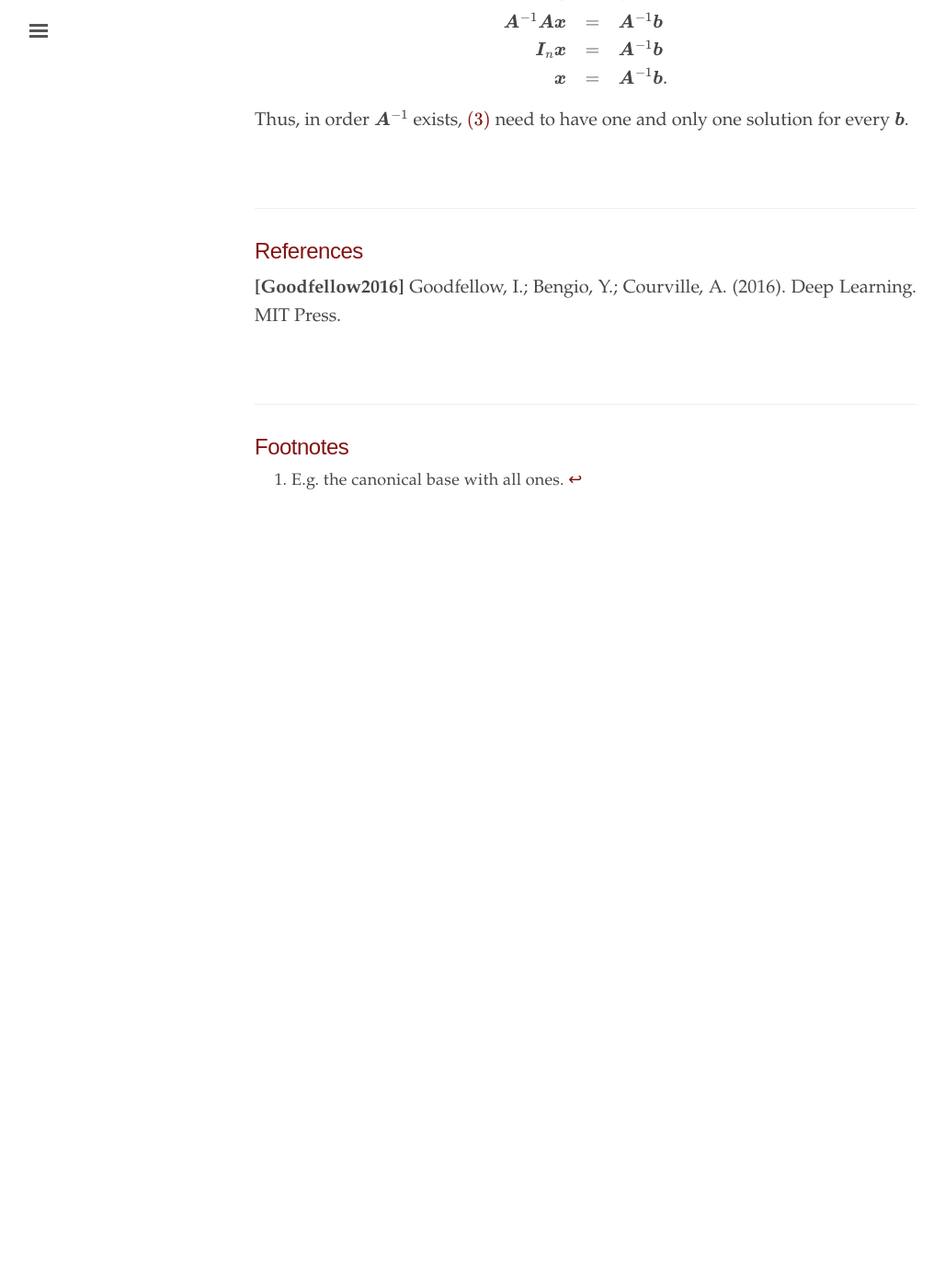
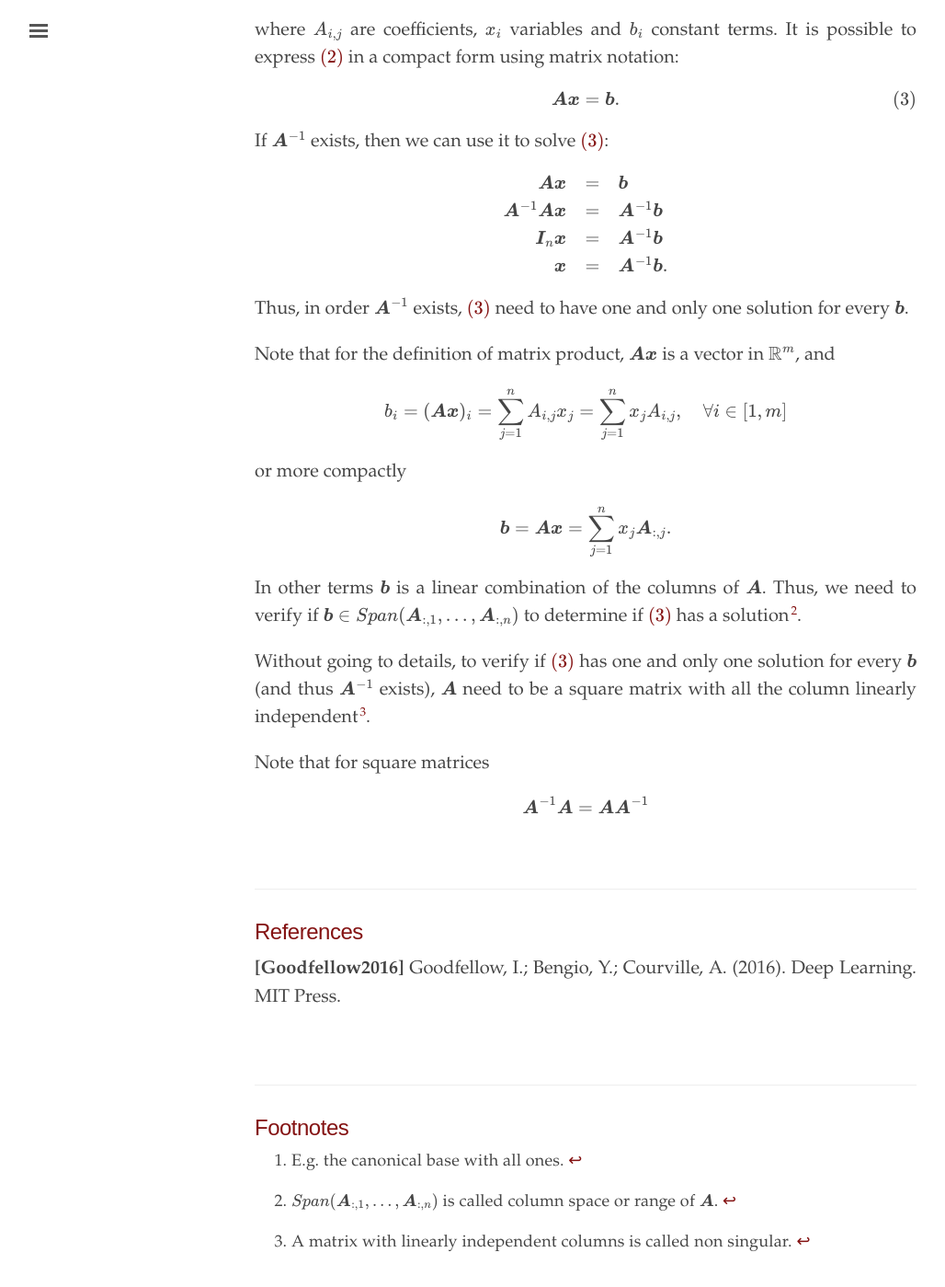
Before and after one commit to trianam/trianam.github.io, a Jekyll site: the page built from _theory/linear-algebra.md, in a window 1280 px wide and 1400 px high, scrolled down 4655 px. Shown: the whole window at 92% size, without its empty margins (3-1031 px from the left). Built offline with Jekyll 4.4.1, drawn with Linux system fonts in a browser that asks for light colours; formulas are drawn with MathJax 3; before the commit the page ends 5270 px from its top, so only the background shows below that; some of the changed text lies outside the part shown.

Commit message:
Added linear algebra

```diff
--- a/_theory/linear-algebra.md
+++ b/_theory/linear-algebra.md
@@ -45,6 +45,8 @@ A_{n,1} & A_{n,2} & \dots & A_{n,m}
 $$
 
 Sometimes it is useful to denote the elements of $\mat{A}$ with $$(\mat{A})_{i,j}$$ instead of $A_{i,j}$.
+
+It is possible to denote the $i$-th row of $\mat{A}$ with $\mat{A}_{i,:}$ and the $j$-th column with $\mat{A}_{:,j}$.
 
 ### Tensors
 Tensors are matrix generalization to multiple dimensions. They are multidimensional arrays of numbers arranged on a regular grid. Tensors are denoted with bold upper-case sans-serif letters, and its elements with lower-case letters.
@@ -172,6 +174,9 @@ Span(\vec{v}^{(1)},&\dots,\vec{v}^{(n)})=\\
 \end{equation*}
 $$
 
+### Linear independence
+A set of vectors like \eqref{eq:setSpan} is linearly independent if no vector of it can be expressed as linear combination of the others.
+
 ## Identity and Inverse matrix
 ### Identity matrix
 Identity matrix is a special square matrix that does not change the value of a vector when it is multiplied to it. It is denoted with $\mat{I}_n\in\mR^{n\times n}$ and it is equal to:
@@ -259,7 +264,33 @@ $$
 
 Thus, in order $\mat{A}^{-1}$ exists, \eqref{eq:system} need to have one and only one solution for every $\vec{b}$.
 
+Note that for the definition of matrix product, $\mat{A}\vec{x}$ is a vector in $\mR^m$, and
 
+$$
+\begin{equation*}
+b_i=(\mat{A}\vec{x})_i=\sum_{j=1}^n A_{i,j}x_j=\sum_{j=1}^n x_j A_{i,j},\quad\forall i\in[1,m]
+\end{equation*}
+$$
+
+or more compactly
+
+$$
+\begin{equation*}
+\vec{b}=\mat{A}\vec{x}=\sum_{j=1}^nx_j\mat{A}_{:,j}.
+\end{equation*}
+$$
+
+In other terms $\vec{b}$ is a linear combination of the columns of $\mat{A}$. Thus, we need to verify if $$\vec{b}\in Span(\mat{A}_{:,1},\dots,\mat{A}_{:,n})$$ to determine if \eqref{eq:system} has a solution[^fn2].
+
+Without going to details, to verify if \eqref{eq:system} has one and only one solution for every $\vec{b}$ (and thus $\mat{A}^{-1}$ exists), $\mat{A}$ need to be a square matrix with all the column linearly independent[^fn3].
+
+Note that for square matrices
+
+$$
+\begin{equation*}
+\mat{A}^{-1}\mat{A}=\mat{A}\mat{A}^{-1}
+\end{equation*}
+$$
 
 <br>
 
@@ -276,3 +307,5 @@ Thus, in order $\mat{A}^{-1}$ exists, \eqref{eq:system} need to have one and onl
 ## Footnotes
 
 [^fn1]: E.g. the canonical base with all ones.
+[^fn2]: $$Span(\mat{A}_{:,1},\dots,\mat{A}_{:,n})$$ is called column space or range of $\mat{A}$.
+[^fn3]: A matrix with linearly independent columns is called non singular.
```
